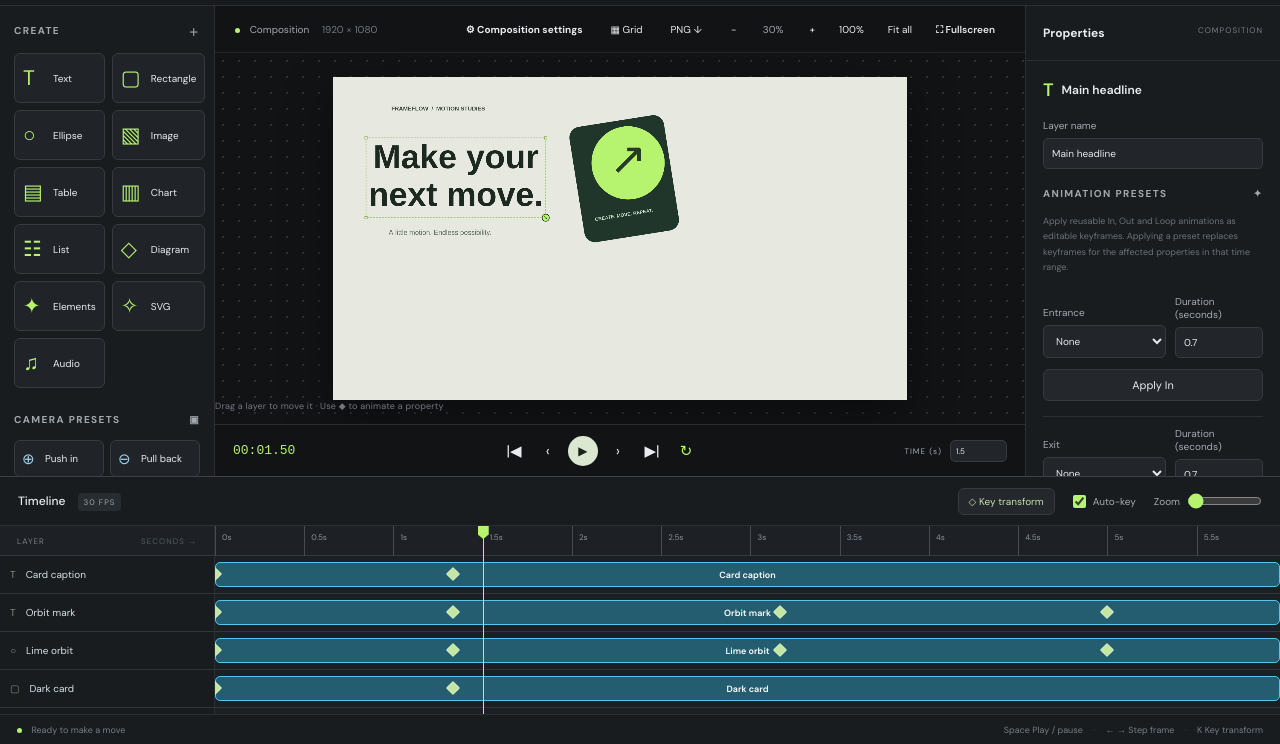
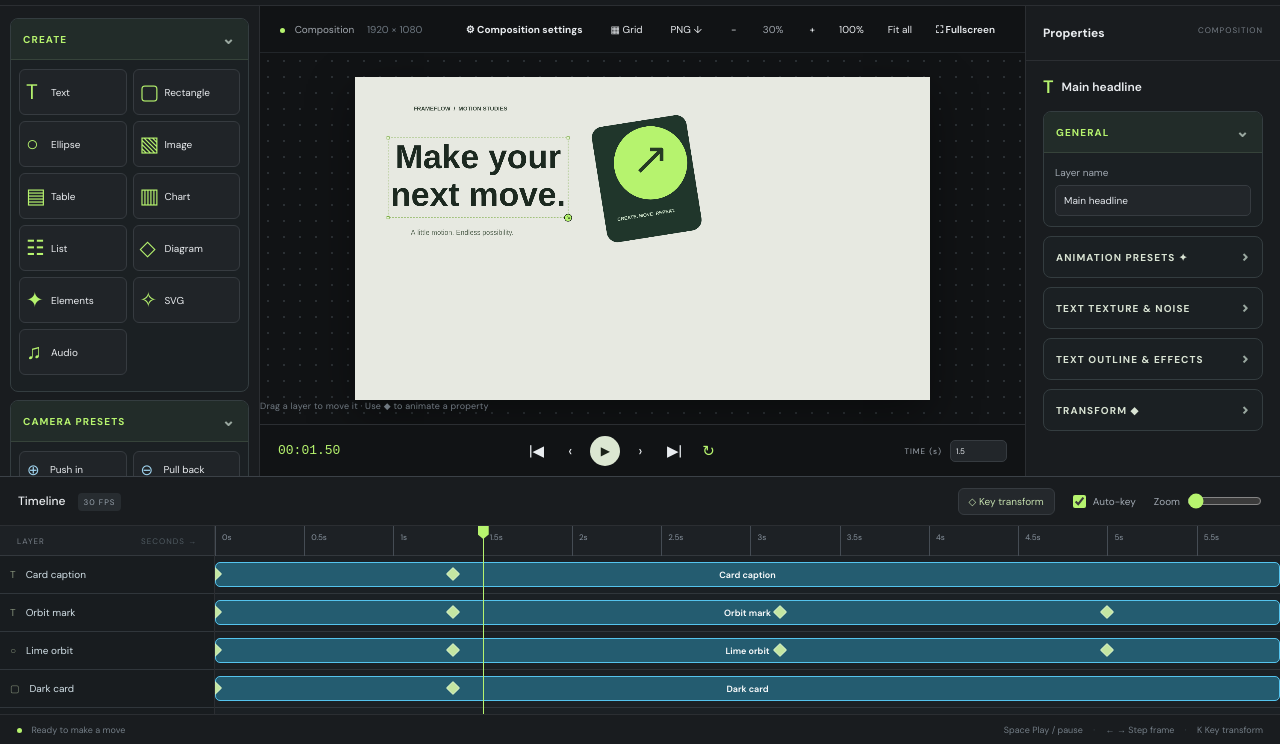
Before and after one commit to MehediMim/FrameFlow, a website with bundled scripts: page index.html in a window 1280 px wide. Both pictures are taken after a click on the link "Open editor ↗". Shown: the part 56-800 px from the top of the page. Built offline with nearby package versions, Linux system fonts and the light colour scheme; a web font is replaced by a local one.

Commit message:
Left panel fixed

```diff
--- a/index.html
+++ b/index.html
@@ -10,7 +10,7 @@
 .two label .ff-palette{margin-top:7px}
 /* Each button has its own tooltip; no dialog or additional settings needed. */
 
-</style></head><body class="landing">
+</style><link rel="stylesheet" href="inspector-panels.css"><link rel="stylesheet" href="left-panels.css"></head><body class="landing">
 <style>
 /* Support links shared by both studios and landing page. */
 .support-link{display:inline-flex;align-items:center;justify-content:center;gap:7px;white-space:nowrap;text-decoration:none;font-weight:700;border:1px solid #b6f36e77;border-radius:7px;background:#b6f36e14;color:#c9fa92;padding:9px 12px;transition:background .2s,border-color .2s}
@@ -275,4 +275,4 @@ new MutationObserver(records => {
   for (const record of records) for (const node of record.addedNodes) scan(node);
 }).observe(document.documentElement, { childList: true, subtree: true });
 
-</script></body></html>
+</script><script type="module" src="inspector-panels.mjs"></script><script type="module" src="left-panels.mjs"></script></body></html>
--- /dev/null
+++ b/inspector-panels.css
@@ -0,0 +1,17 @@
+/* Shared Illustrator-style collapsible inspector: Motion, Map and Paper. */
+.ff-inspector-accordion{padding-top:14px!important}
+.ff-inspector-accordion>.inspector-title{margin-bottom:12px}
+.ff-inspector-section{border:1px solid #343d40;border-radius:8px;background:#1b2023;margin:0 0 9px;overflow:visible}
+.ff-inspector-summary{list-style:none;display:flex;align-items:center;justify-content:space-between;gap:8px;padding:12px 12px;cursor:pointer;color:#d9e3d3;font-size:10px;letter-spacing:1.1px;font-weight:750;user-select:none;transition:background .15s;border-radius:7px}
+.ff-inspector-summary::-webkit-details-marker{display:none}
+.ff-inspector-summary::marker{content:''}
+.ff-inspector-summary:hover{background:#2b3433}
+.ff-inspector-summary:focus-visible{outline:2px solid var(--accent,#b6f36e);outline-offset:-2px}
+.ff-inspector-section[open]>.ff-inspector-summary{background:#222c29;color:var(--accent,#b6f36e);border-radius:7px 7px 0 0;border-bottom:1px solid #36433a}
+.ff-inspector-chevron{color:#9aa8a0;font-size:16px;line-height:1;transform:rotate(-90deg);transition:transform .15s}
+.ff-inspector-section[open] .ff-inspector-chevron{transform:rotate(0deg)}
+.ff-inspector-content{padding:13px 11px 10px;min-width:0}
+.ff-inspector-content> :last-child{margin-bottom:0}
+.ff-inspector-content .section-title{margin-top:10px!important;margin-bottom:10px!important}
+.ff-inspector-content .two{min-width:0}
+.ff-inspector-content input,.ff-inspector-content textarea,.ff-inspector-content select{max-width:100%}
--- /dev/null
+++ b/inspector-panels.mjs
@@ -0,0 +1,95 @@
+// Shared collapsible Properties panels for Motion, Map and Paper Studio.
+// Existing inspector inputs/listeners are moved, not recreated, preserving editors.
+const TARGETS = ['inspector', 'mInspector', 'pInspector'];
+const preferences = new Map();
+const CSS_SECTION = 'ff-inspector-section';
+const headingSelector = '.section-title';
+
+function keyFor(panel, title, index) {
+  return `${panel.id}:${title.toLowerCase().replace(/\s+/g, ' ').trim()}:${index}`;
+}
+function labelFromHeading(node) {
+  const cloned = node.cloneNode(true);
+  cloned.querySelectorAll('button, input, select, svg').forEach(n => n.remove());
+  return (cloned.textContent || 'Section').trim().replace(/\s+/g, ' ') || 'Section';
+}
+function isSectionHeading(node) {
+  return node instanceof HTMLElement && node.matches(headingSelector) &&
+    !node.matches('summary') && !node.closest('details');
+}
+function needsArrangement(panel) {
+  return [...panel.children].some(child => isSectionHeading(child)) ||
+    ([...panel.children].some(child => child.classList.contains('inspector-title')) &&
+      !panel.querySelector(`:scope > .${CSS_SECTION}`));
+}
+function arrange(panel) {
+  if (!needsArrangement(panel)) return;
+  // The studio just replaced its inspector markup. Move its original DOM nodes so
+  // listeners already registered on controls remain valid.
+  const nodes = [...panel.childNodes];
+  if (!nodes.length) return;
+  const fragment = document.createDocumentFragment();
+  let group = [], currentTitle = 'GENERAL', serial = 0, hasHeading = false;
+  let pinned = [];
+  const flush = () => {
+    if (!group.length) return;
+    const title = currentTitle;
+    const k = keyFor(panel, title, serial++);
+    const details = document.createElement('details');
+    details.className = CSS_SECTION;
+    details.dataset.sectionKey = k;
+    const stored = preferences.get(k);
+    details.open = stored === undefined ? (serial === 1) : stored;
+    const summary = document.createElement('summary');
+    summary.className = 'ff-inspector-summary';
+    const text = document.createElement('span');
+    text.className = 'ff-inspector-summary-label';
+    text.textContent = title;
+    const chevron = document.createElement('span');
+    chevron.className = 'ff-inspector-chevron';
+    chevron.textContent = '⌄';
+    chevron.setAttribute('aria-hidden','true');
+    summary.append(text, chevron);
+    const content = document.createElement('div');
+    content.className = 'ff-inspector-content';
+    content.append(...group);
+    details.append(summary, content);
+    details.addEventListener('toggle', () => preferences.set(k, details.open));
+    fragment.append(details);
+    group = [];
+  };
+  // Keep the layer title immediately visible; put all property fields in groups.
+  for (const node of nodes) {
+    if (node.nodeType === Node.ELEMENT_NODE && node.matches('.inspector-title')) {
+      if (!hasHeading && !group.length) pinned.push(node);
+      else group.push(node);
+      continue;
+    }
+    if (isSectionHeading(node)) {
+      flush();
+      currentTitle = labelFromHeading(node);
+      hasHeading = true;
+      // Keep heading buttons, if any, in content instead of losing their action.
+      if (node.querySelector('button, input, select')) group.push(node);
+    } else group.push(node);
+  }
+  flush();
+  // Avoid triggering expensive studio rerenders, only replace this panel's children.
+  panel.replaceChildren(...pinned, fragment);
+}
+function install(panel) {
+  panel.classList.add('ff-inspector-accordion');
+  let queued = false;
+  const observer = new MutationObserver(mutations => {
+    if (!mutations.some(m => m.type === 'childList' && m.target === panel)) return;
+    if (queued) return;
+    queued = true;
+    queueMicrotask(() => { queued = false; arrange(panel); });
+  });
+  observer.observe(panel, { childList: true });
+  arrange(panel);
+}
+for (const id of TARGETS) {
+  const panel = document.getElementById(id);
+  if (panel) install(panel);
+}
--- /dev/null
+++ b/left-panels.css
@@ -0,0 +1,69 @@
+/* Consistent collapsible tools and items in the three FrameFlow studios. */
+.ff-left-accordion{display:flex;flex-direction:column;gap:8px;min-height:0;align-items:stretch}
+.ff-left-section{flex:0 0 auto;border:1px solid #343d40;border-radius:8px;background:#1b2023;min-width:0}
+.ff-left-summary{display:flex;align-items:center;justify-content:space-between;gap:8px;list-style:none;cursor:pointer;padding:12px;color:#d9e3d3;letter-spacing:1.1px;font-size:10px;font-weight:750;user-select:none;border-radius:7px}
+.ff-left-summary::-webkit-details-marker{display:none}
+.ff-left-summary::marker{content:''}
+.ff-left-summary:hover{background:#2b3433}
+.ff-left-summary:focus-visible{outline:2px solid var(--accent,#b6f36e);outline-offset:-2px}
+.ff-left-section[open]>.ff-left-summary{color:var(--accent,#b6f36e);background:#222c29;border-radius:7px 7px 0 0;border-bottom:1px solid #36433a}
+.ff-left-chevron{font-size:16px;line-height:1;color:#9aa8a0;transform:rotate(-90deg);transition:transform .15s}
+.ff-left-section[open] .ff-left-chevron{transform:rotate(0)}
+.ff-left-content{padding:10px 9px 12px;min-width:0}
+.ff-left-content>.add-grid,.ff-left-content>.m-presets{margin-bottom:5px}
+.ff-left-content>.layer-actions{flex-wrap:wrap}
+.ff-left-content>.starter{margin-top:10px;padding:12px 3px 4px}
+.ff-left-content>.help{margin-top:8px}
+.ff-left-content>.section-title{margin-top:0!important;margin-bottom:10px}
+.ff-left-content>.ff-camera-controls>.section-title{display:none}
+.ff-left-content button,.ff-left-content input{max-width:100%}
+
+/* Fix: accordion padding must not squeeze the two-column studio tool grids. */
+.workspace.motion-only,
+#mapStudio .workspace,
+#paperStudio .workspace {
+  grid-template-columns: minmax(260px, 260px) minmax(0,1fr) 255px;
+}
+.workspace.motion-only > .left,
+#mapStudio .workspace > .left,
+#paperStudio .workspace > .left {
+  min-width:0;
+  overflow-x:hidden;
+  padding:12px 10px;
+}
+.ff-left-accordion,
+.ff-left-accordion > .ff-left-section,
+.ff-left-summary,
+.ff-left-content { width:100%; max-width:100%; box-sizing:border-box; min-width:0; }
+.ff-left-content { padding:9px 8px 11px; overflow-x:hidden; }
+.ff-left-content .add-grid,
+.ff-left-content .m-presets,
+.ff-left-content .p-presets {
+  display:grid;
+  grid-template-columns:repeat(2,minmax(0,1fr));
+  width:100%; max-width:100%; min-width:0; gap:6px;
+}
+.ff-left-content .add-grid > button,
+.ff-left-content .m-presets > button,
+.ff-left-content .p-presets > button {
+  box-sizing:border-box;
+  width:100%; max-width:100%; min-width:0;
+  padding:8px 6px;
+  gap:6px;
+  white-space:normal;
+  overflow-wrap:anywhere;
+  text-align:left;
+  align-items:center;
+}
+.ff-left-content .add-grid > button b,
+.ff-left-content .m-presets > button b,
+.ff-left-content .p-presets > button b {flex:0 0 19px; width:19px; min-width:0;}
+.ff-left-content .ff-element-grid {grid-template-columns:repeat(5,minmax(0,1fr));max-width:100%;}
+.ff-left-content > *, .ff-left-content .layer, .ff-left-content .m-item {min-width:0;max-width:100%;}
+/* Keep tool labels readable and avoid a horizontal scrollbar. */
+.ff-left-accordion {overflow-x:hidden;}
+@media (max-width:1200px) {
+  .workspace.motion-only,
+  #mapStudio .workspace,
+  #paperStudio .workspace {grid-template-columns: 240px minmax(0,1fr) 245px;}
+}
--- /dev/null
+++ b/left-panels.mjs
@@ -0,0 +1,72 @@
+// FrameFlow shared left sidebar accordions: Motion, Map and Paper.
+// Move existing elements without recreating event-bound controls.
+const STUDIO_SELECTORS = [
+  '.workspace.motion-only > .left',
+  '#mapStudio .workspace > .left',
+  '#paperStudio .workspace > .left'
+];
+const memory = new Map();
+
+function titleOf(el) {
+  const clone=el.cloneNode(true);
+  clone.querySelectorAll('button,input,select').forEach(x=>x.remove());
+  return (clone.textContent||'Section').replace(/[＋▣◉]/g,'').trim().replace(/\s+/g,' ')||'Section';
+}
+function isHeading(el) { return el?.nodeType===1 && el.matches('.section-title'); }
+function isCamera(el) { return el?.nodeType===1 && el.matches('.ff-camera-controls'); }
+function section(aside, name, nodes, index) {
+  const details=document.createElement('details');
+  details.className='ff-left-section';
+  const key=aside.dataset.ffLeftStudio+':'+name.toLowerCase()+':'+index;
+  details.dataset.sectionKey=key;
+  details.open=memory.has(key)?memory.get(key):true;
+  const summary=document.createElement('summary');
+  summary.className='ff-left-summary';
+  const txt=document.createElement('span');txt.textContent=name;
+  const icon=document.createElement('span');icon.className='ff-left-chevron';icon.textContent='⌄';icon.setAttribute('aria-hidden','true');
+  summary.append(txt,icon);
+  const body=document.createElement('div');body.className='ff-left-content';body.append(...nodes);
+  details.append(summary,body);
+  details.addEventListener('toggle',()=>memory.set(key,details.open));
+  return details;
+}
+function organize(aside) {
+  const children=[...aside.children];
+  // Only operate when a studio changed its top-level content, not after our own grouping.
+  if (!children.some(c=>isHeading(c)||isCamera(c))) return;
+  let current=[],title='TOOLS',number=0;
+  const output=document.createDocumentFragment();
+  const flush=()=>{if(current.length){output.append(section(aside,title,current,number++));current=[];}};
+  for(const child of children){
+    if(isHeading(child)){
+      flush(); title=titleOf(child);
+      // A heading's existing button is preserved; the heading itself becomes part of the section.
+      if(child.querySelector('button,input,select')) current.push(child);
+    } else if(isCamera(child)) {
+      flush();
+      const heading=child.querySelector(':scope > .section-title');
+      const label=heading?titleOf(heading):'CAMERA';
+      // Keep camera module's DOM subtree intact; its listeners and selectors remain valid.
+      output.append(section(aside,label,[child],number++));
+      title='TOOLS';
+    } else if(child.classList.contains('ff-left-section')) {
+      flush();output.append(child);
+    } else current.push(child);
+  }
+  flush();
+  aside.replaceChildren(output);
+}
+function install(aside,index){
+  aside.dataset.ffLeftStudio=['motion','map','paper'][index];
+  aside.classList.add('ff-left-accordion');
+  let pending=false;
+  const observer=new MutationObserver(records=>{
+    if(!records.some(r=>r.type==='childList'&&r.target===aside))return;
+    if(pending)return;
+    pending=true;
+    queueMicrotask(()=>{pending=false;organize(aside)});
+  });
+  observer.observe(aside,{childList:true});
+  organize(aside);
+}
+STUDIO_SELECTORS.forEach((selector,i)=>{const aside=document.querySelector(selector);if(aside)install(aside,i)});
```
